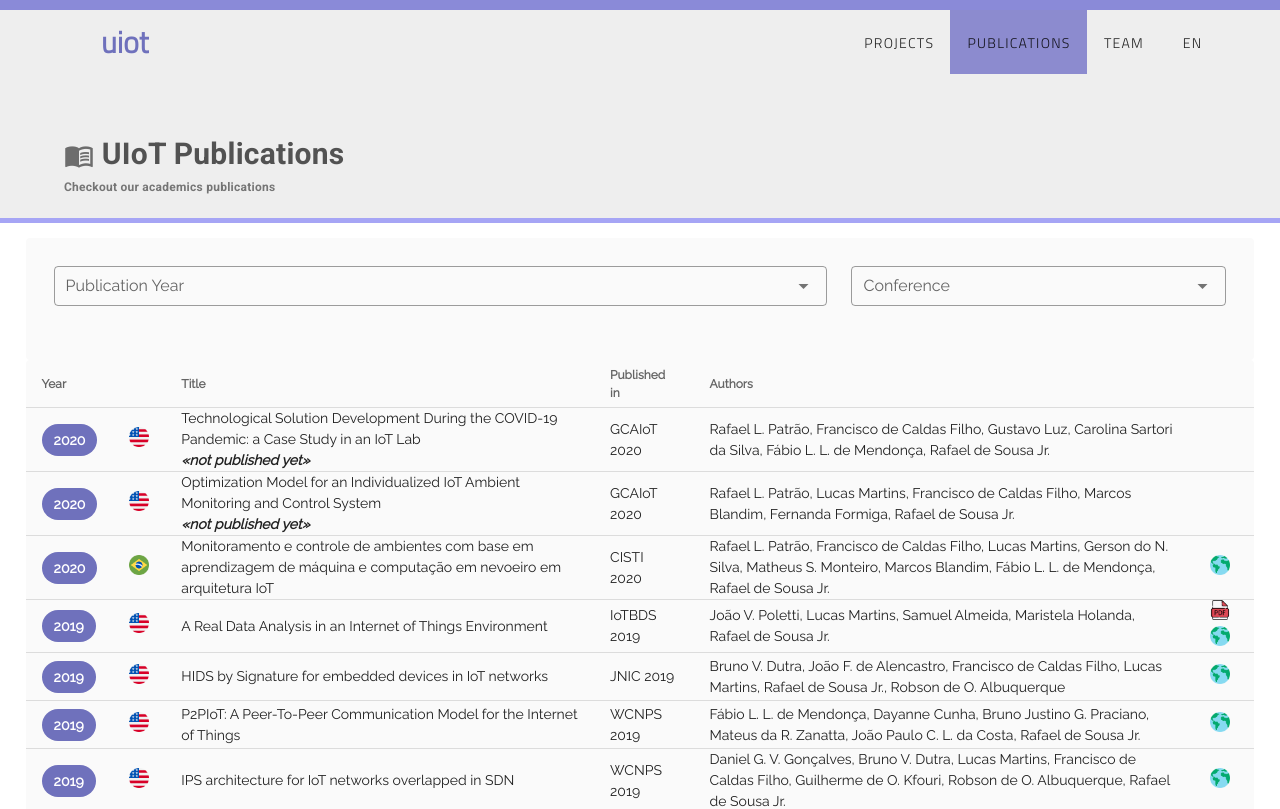
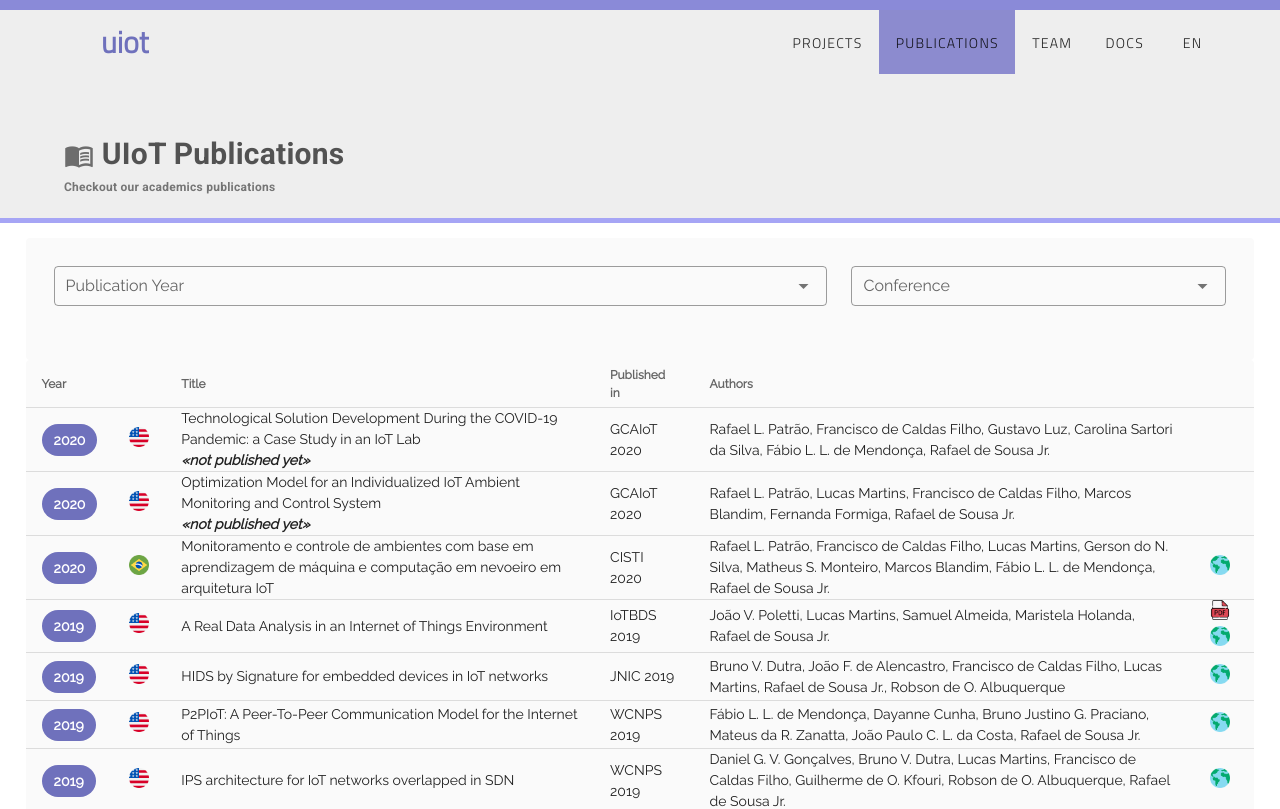
Before and after one commit to uiot/uiot.github.io, a Vue app: page /#/publications in a window 1280 px wide. Shown: the top 809 px of the page. Built offline with nearby package versions, Linux system fonts and the light colour scheme; what vue-mobile-detection would draw is missing.

Commit message:
new page

```diff
--- a/src/App.vue
+++ b/src/App.vue
@@ -1,33 +1,5 @@
 <template>
-  <v-app class="white">
-    <ToolBar />
+  <v-app>
     <router-view></router-view>
-    <Footer />
   </v-app>
 </template>
-
-<script>
-import ToolBar from "../src/components/Toolbar.vue";
-import Footer from "../src/components/Footer.vue";
-
-export default {
-  name: "App",
-  components: {
-    ToolBar,
-    Footer
-  },
-
-  data: () => ({
-    //
-  })
-};
-</script>
-
-<style>
-@import url("https://fonts.googleapis.com/css2?family=Titillium+Web:ital,wght@0,200;0,300;1,300&display=swap");
-
-.barraAzul {
-  background-color: rgb(36, 180, 180);
-  height: 5px;
-}
-</style>
--- /dev/null
+++ b/src/Docs.vue
@@ -0,0 +1,14 @@
+<template>
+    <router-view/>
+</template>
+
+<script>
+
+export default {
+    components: {
+    },
+    data: () => ({
+        drawer: null
+    }),
+}
+</script>
--- /dev/null
+++ b/src/Site.vue
@@ -0,0 +1,33 @@
+<template>
+  <v-app class="white">
+    <ToolBar />
+    <router-view></router-view>
+    <Footer />
+  </v-app>
+</template>
+
+<script>
+import ToolBar from "../src/components/Toolbar.vue";
+import Footer from "../src/components/Footer.vue";
+
+export default {
+  name: "App",
+  components: {
+    ToolBar,
+    Footer
+  },
+
+  data: () => ({
+    //
+  })
+};
+</script>
+
+<style>
+@import url("https://fonts.googleapis.com/css2?family=Titillium+Web:ital,wght@0,200;0,300;1,300&display=swap");
+
+.barraAzul {
+  background-color: rgb(36, 180, 180);
+  height: 5px;
+}
+</style>
--- a/src/components/toolbar/web.vue
+++ b/src/components/toolbar/web.vue
@@ -44,6 +44,16 @@
           }"
         >
           {{ $t("toolbar.team") }}
+        </v-btn>
+        <v-btn
+          text
+          to="/docs"
+          :class="{
+            base: checkRouteColor('docs', currentRoute),
+            'lighten-2': true
+          }"
+        >
+          DOCS
         </v-btn>
         <v-menu offset-y>
           <template v-slot:activator="{ on }">
--- /dev/null
+++ b/src/docs/Default.vue
@@ -0,0 +1,15 @@
+<template>
+    <div>
+        ESTOU NA PÁGINA DEFAULT
+    </div>
+</template>
+
+<script>
+export default {
+
+}
+</script>
+
+<style scoped>
+
+</style>
--- a/src/router/index.js
+++ b/src/router/index.js
@@ -1,14 +1,24 @@
 import Vue from "vue";
 import Router from "vue-router";
+
+import Site_Layout from "../Site.vue"
 import Home from "../views/Home.vue";
 import Publications from "../views/Publications.vue";
 import Projects from "../views/Projects.vue";
 import News from "../views/News.vue";
 import Team from "../views/Team.vue";
 
+import Docs_Layout from "../Docs.vue"
+import Default from "../docs/Default.vue"
+
 Vue.use(Router);
 export default new Router({
   routes: [
+    {
+      path: "/",
+      name: "site",
+      component: Site_Layout,
+      children: [
         {
           path: "/",
           name: "home",
@@ -35,4 +45,30 @@ export default new Router({
           component: Team
         }
       ]
+    },
+    {
+      path: "/docs",
+      component: Docs_Layout,
+      children: [
+        {
+          path: "/",
+          name: "default",
+          component: Default
+        },
+        // {
+        //   path: "/middleware",
+        //   component: Middleware,
+        //   children: [
+        //     {
+        //       path: "/DIMS",
+        //       name: "DIMS",
+        //     },
+        //   ]
+        // },
+        // {
+        //   path: "/gateway"
+        // }
+      ]
+    }
+  ]
 });
```
Lines whose indentation alone changed are shown as unchanged.
